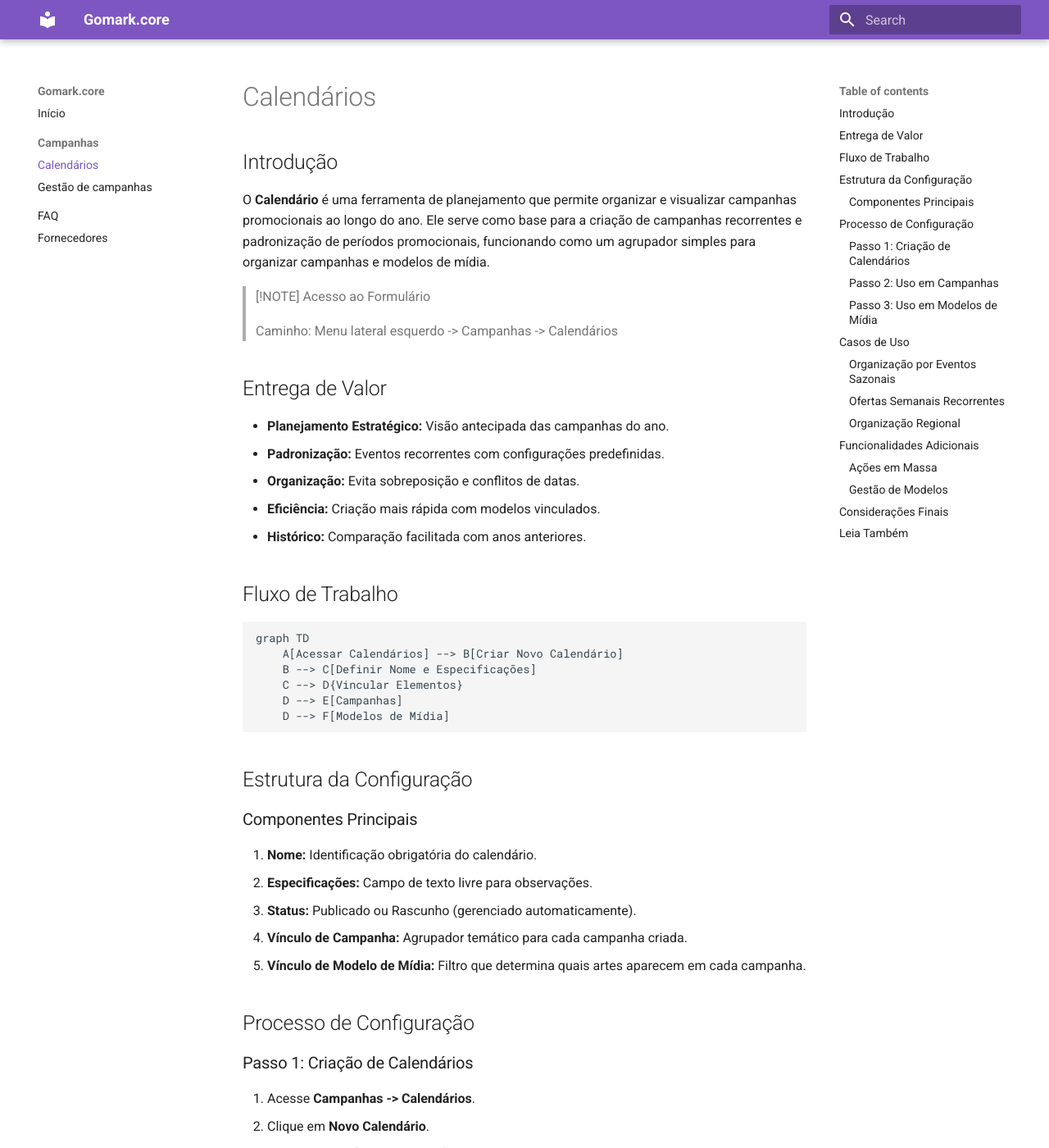
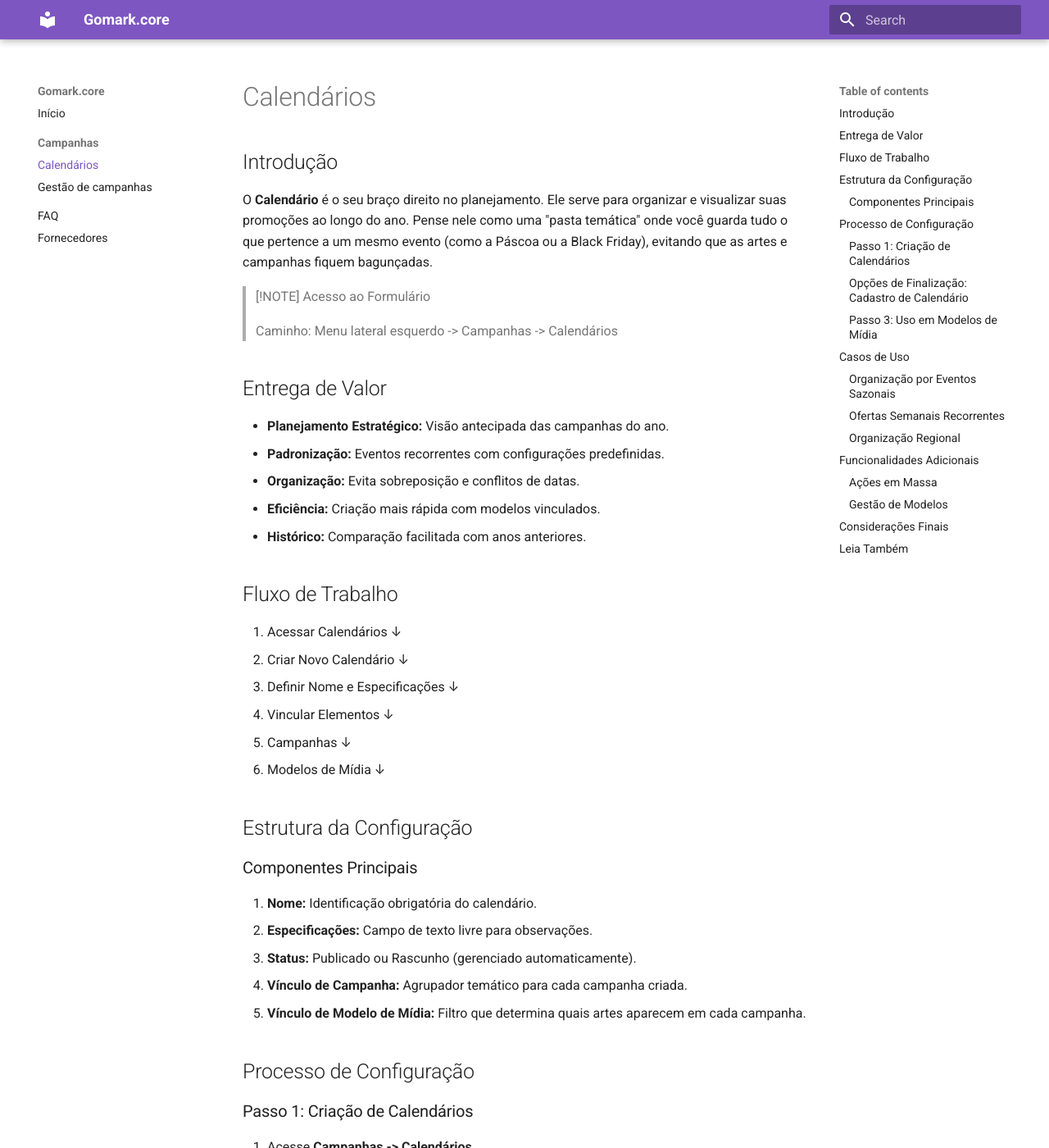
Before and after one commit to suporte552/documentacao, an MkDocs documentation site: the page built from docs/Campanhas/Calendários.md, in a window 1280 px wide and 1400 px high. Shown: the whole window at 82% size. Built offline with MkDocs 1.6.1 and Material for MkDocs 9.7.7, drawn with Linux system fonts in a browser that asks for light colours; some of the changed text lies outside the part shown.

Commit message:
vault backup: 2026-03-24 14:48:31

````diff
--- a/docs/Campanhas/Calendários.md
+++ b/docs/Campanhas/Calendários.md
@@ -1,7 +1,7 @@
 
 ## Introdução
 
-O **Calendário** é uma ferramenta de planejamento que permite organizar e visualizar campanhas promocionais ao longo do ano. Ele serve como base para a criação de campanhas recorrentes e padronização de períodos promocionais, funcionando como um agrupador simples para organizar campanhas e modelos de mídia.
+O **Calendário** é o seu braço direito no planejamento. Ele serve para organizar e visualizar suas promoções ao longo do ano. Pense nele como uma "pasta temática" onde você guarda tudo o que pertence a um mesmo evento (como a Páscoa ou a Black Friday), evitando que as artes e campanhas fiquem bagunçadas.
 
 > [!NOTE] Acesso ao Formulário
 >
@@ -16,16 +16,14 @@
 - **Histórico:** Comparação facilitada com anos anteriores.
 ## Fluxo de Trabalho
 
-```
-graph TD
-    A[Acessar Calendários] --> B[Criar Novo Calendário]
-    B --> C[Definir Nome e Especificações]
-    C --> D{Vincular Elementos}
-    D --> E[Campanhas]
-    D --> F[Modelos de Mídia]
-```
+1. Acessar Calendários ↓
+2. Criar Novo Calendário ↓
+3. Definir Nome e Especificações ↓
+4. Vincular Elementos ↓
+5. Campanhas ↓
+6. Modelos de Mídia ↓
+
 ## Estrutura da Configuração
-
 ### Componentes Principais
 
 1. **Nome:** Identificação obrigatória do calendário.
@@ -46,6 +44,12 @@
 | **Nome**           | Identificação do calendário (ex: "Páscoa 2025", "Ofertas Semanais") |
 | **Especificações** | Campo de texto livre para descrição ou observações                  |
 
+### Opções de Finalização: Cadastro de Calendário
+
+| **Botão**                | **Comportamento**                                                                                        | **Objetivo Principal**                                                               |
+| ------------------------ | -------------------------------------------------------------------------------------------------------- | ------------------------------------------------------------------------------------ |
+| **Criar**                | Salva o registro e mantém o usuário na mesma tela, habilitando o modo de edição (**Salvar Alterações**). | Ideal quando o usuário precisa revisar ou detalhar o calendário logo após a criação. |
+| **Salvar e Criar Outro** | Conclui o registro atual e limpa os campos para um novo cadastro, sem fechar a janela.                   | Focado em produtividade para cadastros em lote (múltiplos calendários de uma vez).   |
 ### Passo 2: Uso em Campanhas
 1. Ao criar uma campanha, selecione o calendário no campo **"Calendário"**.
 2. O sistema aplicará automaticamente a **Filtragem**: facilitando encontrar campanhas relacionadas e modelos de mídia compatíveis.
````
